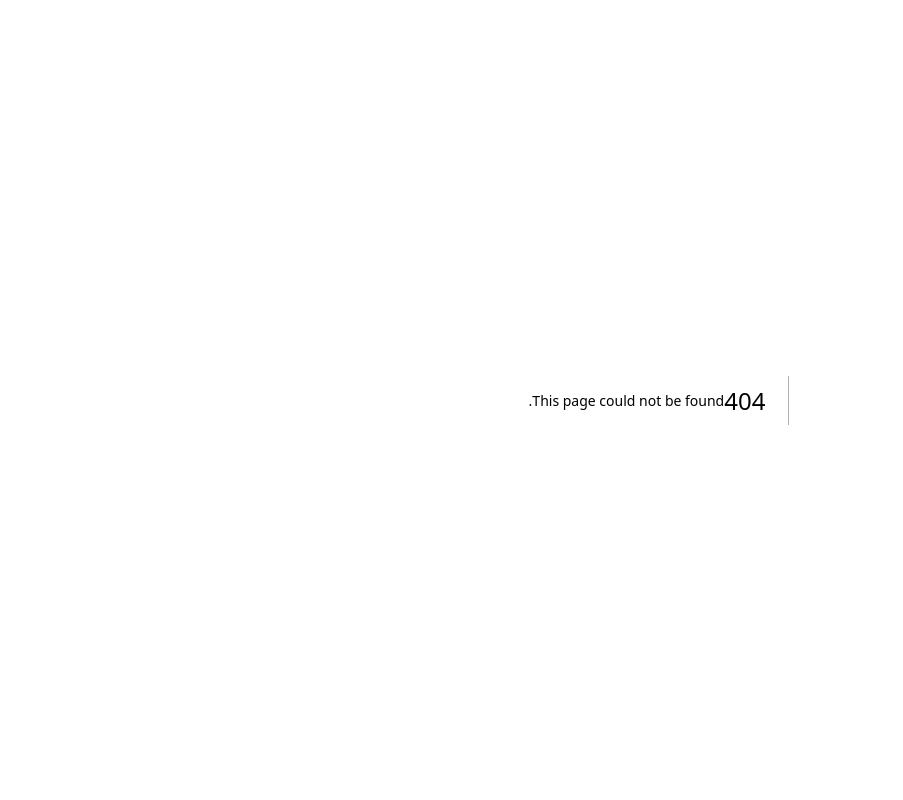
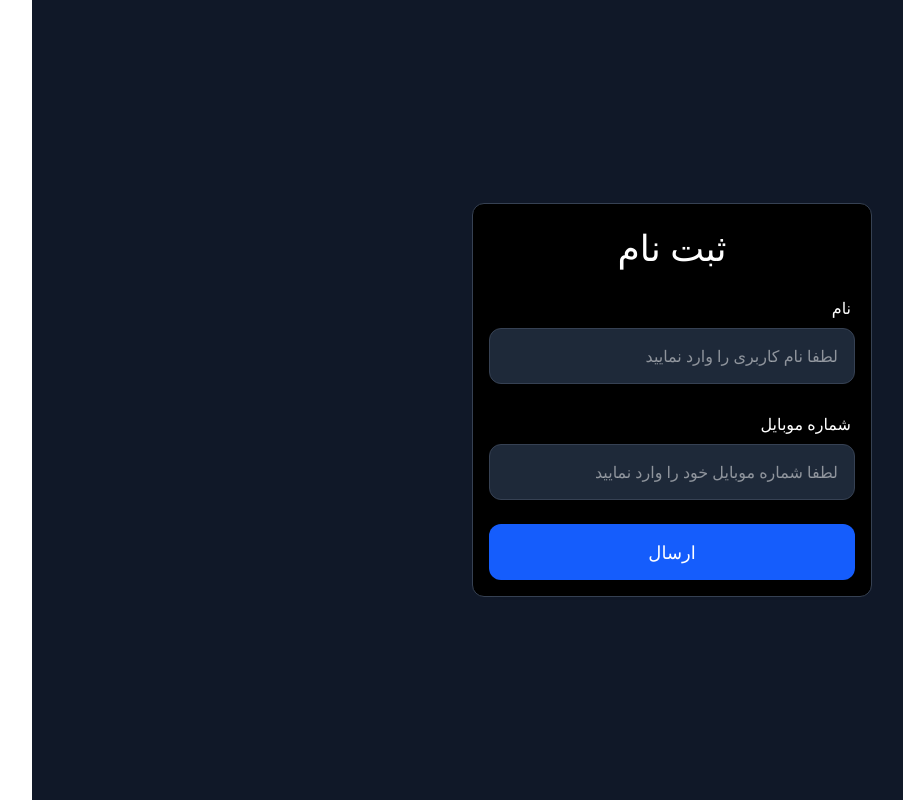
Before and after one commit to eliyafazeli110/nextjs-shopify-auth, a Next.js app: page /auth/register in a window 1280 px wide. Before the commit this address had no page. Shown: the whole page, without its empty margins (13-916 px from the left). Built offline with nearby package versions, Linux system fonts and the light colour scheme.

Commit message:
feat(auth) : implement register page with formik and yup validation

```diff
--- a/package.json
+++ b/package.json
@@ -10,10 +10,12 @@
   },
   "dependencies": {
     "@reduxjs/toolkit": "^2.11.2",
+    "formik": "^2.4.9",
     "next": "16.1.1",
     "react": "19.2.3",
     "react-dom": "19.2.3",
-    "react-redux": "^9.2.0"
+    "react-redux": "^9.2.0",
+    "yup": "^1.7.1"
   },
   "devDependencies": {
     "@tailwindcss/postcss": "^4",
--- /dev/null
+++ b/src/app/auth/register/page.tsx
@@ -0,0 +1,6 @@
+"use client"
+import RegisterForm from "@/components/registerForm/RegisterForm"
+
+export default function registerPage() {
+  return <RegisterForm phone="" name="" />
+}
--- /dev/null
+++ b/src/components/registerForm/InnerRegisterForm.tsx
@@ -0,0 +1,30 @@
+import { Form, FormikProps } from "formik"
+import Input from "../shared/Input"
+import Button from "../shared/Button"
+import { RegisterFormValuesInterface } from "@/contracts/auth"
+
+const InnerRegisterForm = (props: FormikProps<RegisterFormValuesInterface>) => {
+  return (
+    <div className="flex justify-center items-center w-full h-screen bg-gray-900">
+      <Form className="flex flex-col justify-center items-start text-center gap-6 p-4 rounded-xl w-100 h-auto bg-black border border-gray-700 text-white">
+        <h1 className="text-4xl w-full my-auto mt-2">ثبت نام</h1>
+
+        <Input
+          textForTitle="نام"
+          name="name"
+          type="text"
+          placeholder="لطفا نام کاربری را وارد نمایید"
+        />
+        <Input
+          textForTitle="شماره موبایل"
+          name="phone"
+          type="text"
+          placeholder="لطفا شماره موبایل خود را وارد نمایید"
+        />
+
+        <Button type="submit" text="ارسال" />
+      </Form>
+    </div>
+  )
+}
+export default InnerRegisterForm
--- /dev/null
+++ b/src/components/registerForm/RegisterForm.tsx
@@ -0,0 +1,41 @@
+"use client"
+import * as Yup from "yup"
+import InnerRegisterForm from "./InnerRegisterForm"
+import { withFormik } from "formik"
+import { RegisterFormValuesInterface } from "@/contracts/auth"
+
+const signupSchema = Yup.object().shape({
+  name: Yup.string()
+    .min(3, "تعداد کاراکتر نام کاربری شما باید بیشتر از ۳ حرف باشد")
+    .max(20, "تعداد کاراکتر های نام کاربری شما باید کمتر از ۲۰ حرف باشد")
+    .required("انتخاب نام کاربری ضروری است"),
+  phone: Yup.string()
+    .required("وارد کردن شماره همراه ضروری است")
+    .matches(/^[0-9]+$/, " لطفا فقط عدد وارد کنید")
+    .length(11, "شماره موبایل باید ۱۱ رقم باشد")
+    .matches(/^09[0-9]{9}$/, "فرمت شماره موبایل صحیح نیست (مثال: 09121234567)"),
+})
+
+interface RegisterFormProps {
+  phone: string
+  name: string
+}
+
+const EnhanceForm = withFormik<RegisterFormProps, RegisterFormValuesInterface>({
+  validationSchema: signupSchema,
+  mapPropsToValues: () => {
+    return {
+      name: "",
+      phone: "",
+    }
+  },
+  handleSubmit: async (values, { setFieldError }) => {
+    console.log(values)
+  },
+})(InnerRegisterForm)
+
+const RegisterForm = (props: RegisterFormProps) => {
+  return <EnhanceForm {...props} />
+}
+
+export default RegisterForm
--- /dev/null
+++ b/src/contracts/auth.ts
@@ -0,0 +1,4 @@
+export interface RegisterFormValuesInterface {
+  name: string
+  phone: string
+}
```
Also changed, not shown: 1 other file (tests, documents, lock files or other folders).
